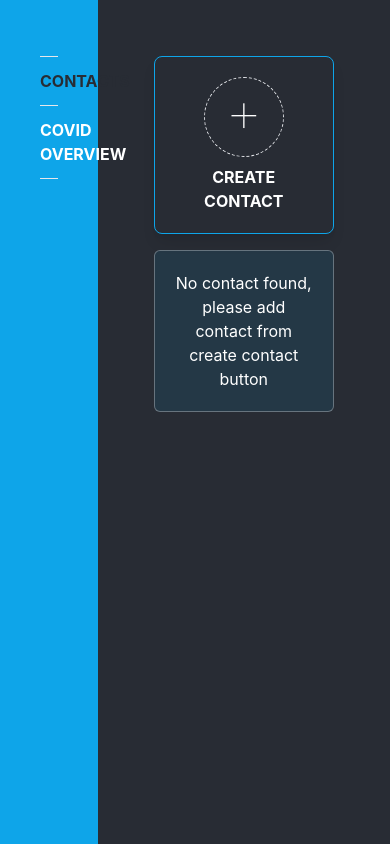
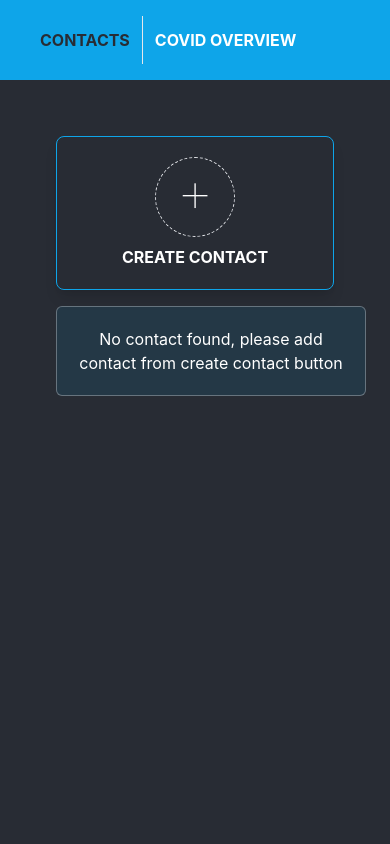
Before and after one commit to Shifa-kv/Covid-Contact-Book, a React (Create React App) app: page / in a window 390 px wide. Built offline with nearby package versions, Linux system fonts and the light colour scheme.

Commit message:
Responsive issues fixed

```diff
--- a/src/Components/CasesTable.tsx
+++ b/src/Components/CasesTable.tsx
@@ -2,38 +2,37 @@ const CasesTable = ({ data }: any) => {
     console.log(data)
     return (
         <div>
-            <table className="table-fixed w-full mt-3 mb-6">
-                <tbody>
-                    <tr>
-                        <td className="border border-[#666] py-1 px-3" colSpan={2}>
+            <div className="table-fixed w-full mt-3 mb-6">
+
+                    <ul className="flex flex-wrap w-full">
+                        <li className="border border-[#666] py-1 px-3 w-1/5  max-md:w-1/2" >
                             Total cases: <p className="text-sky-500">{data?.cases}</p>
-                        </td>
-                        <td className="border border-[#666] py-1 px-3" colSpan={2}>
+                        </li>
+                        <li className="border border-[#666] py-1 px-3 w-1/5 max-md:w-1/2" >
                             Total Active cases: <p className="text-sky-500">{data?.active}</p>
-                        </td>
-                        <td className="border border-[#666] py-1 px-3" colSpan={2}>
+                        </li>
+                        <li className="border border-[#666] py-1 px-3 w-1/5 max-md:w-1/2" >
                             Deaths: <p className="text-sky-500">{data?.deaths}</p>
-                        </td>
-                        <td className="border border-[#666] py-1 px-3" colSpan={2}>
+                        </li>
+                        <li className="border border-[#666] py-1 px-3 w-1/5 max-md:w-1/2" >
                             Recovered: <p className="text-sky-500">{data?.recovered}</p>
-                        </td>
-                        <td className="border border-[#666] py-1 px-3" colSpan={2}>
+                        </li>
+                        <li className="border border-[#666] py-1 px-3 w-1/5 max-md:w-1/2" >
                             Affected countries: <p className="text-sky-500">{data?.affectedCountries}</p>
-                        </td>
-                    </tr>
-                    <tr>
-                        <td className="border border-[#666] py-1 px-3 " colSpan={3}>
+                        </li>
+
+                        <li className="border border-[#666] py-1 px-3 w-1/3  max-md:w-1/2">
                             Today cases: <p className="text-sky-500">{data?.todayCases}</p>
-                        </td>
-                        <td className="border border-[#666] py-1 px-3"  colSpan={4}>
+                        </li>
+                        <li className="border border-[#666] py-1 px-3 w-1/3  max-md:w-1/2" >
                             Today deaths: <p className="text-sky-500">{data?.todayDeaths}</p>
-                        </td>
-                        <td className="border border-[#666] py-1 px-3" colSpan={3}>
+                        </li>
+                        <li className="border border-[#666] py-1 px-3 w-1/3  max-md:w-1/2">
                             Today Recovered: <p className="text-sky-500">{data?.todayRecovered}</p>
-                        </td>
-                    </tr>
-                </tbody>
-            </table>
+                        </li>
+                    </ul>
+
+            </div>
         </div>
     )
 }
--- a/src/Components/Sidebar.tsx
+++ b/src/Components/Sidebar.tsx
@@ -2,14 +2,14 @@ import { Link, NavLink } from "react-router-dom"
 
 const Sidebar = () => {
   return (
-    <div className=' bg-sky-500 min-h-[100vh]  h-full  px-10 py-10'>
-      <nav className='text-white py-4 block font-bold'>
-        <p className='py-3 border-t'>
+    <div className=' bg-sky-500 md:min-h-[100vh] h-full px-10 md:py-10'>
+      <nav className='text-white py-4 md:block max-md:flex max-md:space-x-3 font-bold'>
+        <p className='py-3 md:border-t max-md:border-r max-md:pr-3'>
           <NavLink  to='/' >
             CONTACTS
           </NavLink>
         </p>
-        <p className='py-3 border-t border-b'>
+        <p className='py-3 md:border-t md:border-b'>
           <NavLink to='/dashboard' >
             COVID OVERVIEW
           </NavLink>
--- a/src/Pages/Contact.tsx
+++ b/src/Pages/Contact.tsx
@@ -62,12 +62,12 @@ const Contact = () => {
 
 
     return (
-        <section className="bg-[#282c34] min-h-[100vh] flex text-white container mx-auto ">
-            <div className='w-3/12'>
+        <section className="bg-[#282c34] min-h-[100vh] h-full md:flex text-white ">
+            <div className='md:w-3/12'>
                 <Sidebar />
             </div>
-            <div className='w-9/12 px-10 py-10'>
-                <div className=' flex flex-wrap	flex-row'>
+            <div className='md:w-9/12 px-10 py-10'>
+                <div className=' sm:flex flex-wrap	flex-row'>
                     <div className='w-full p-4 text-center'>
                         <div className='border border-sky-500 h-full p-5 rounded-lg shadow-lg '>
                             <button className='font-thin border border-dashed rounded-full w-[80px] h-[80px]' onClick={() => { showAddPopup(true) }}>
@@ -83,7 +83,7 @@ const Contact = () => {
                         </div>
                         :
                         value?.map((user: any) => {
-                            return <div className=' basis-1/3 p-4 '>
+                            return <div className='basis-1/1 md:basis-1/3 sm:basis-1/2  p-4 '>
                                 <div className='border border-sky-500 p-5 h-full rounded-lg shadow-lg flex flex-col' >
 
                                     <h2 className='uppercase text-2xl'>{user?.uname}</h2>
--- a/src/Pages/Dashboard.tsx
+++ b/src/Pages/Dashboard.tsx
@@ -43,11 +43,11 @@ const Dashboard = () => {
     mapError && console.log(mapError.toString())
 
     return (
-        <section className="bg-[#282c34] h-full min-h-[100vh] flex text-white container mx-auto ">
-            <div className="w-3/12">
+        <section className="bg-[#282c34] h-full min-h-[100vh] md:flex text-white ">
+            <div className="md:w-3/12 ">
                 <Sidebar />
             </div>
-            <div className="w-9/12 px-10 py-10">
+            <div className="md:w-9/12 px-10 py-10">
                 {allCasesLoading ?
                     <div className="text-sky-500">Loading...</div>
                     : allCasesError ?
```
